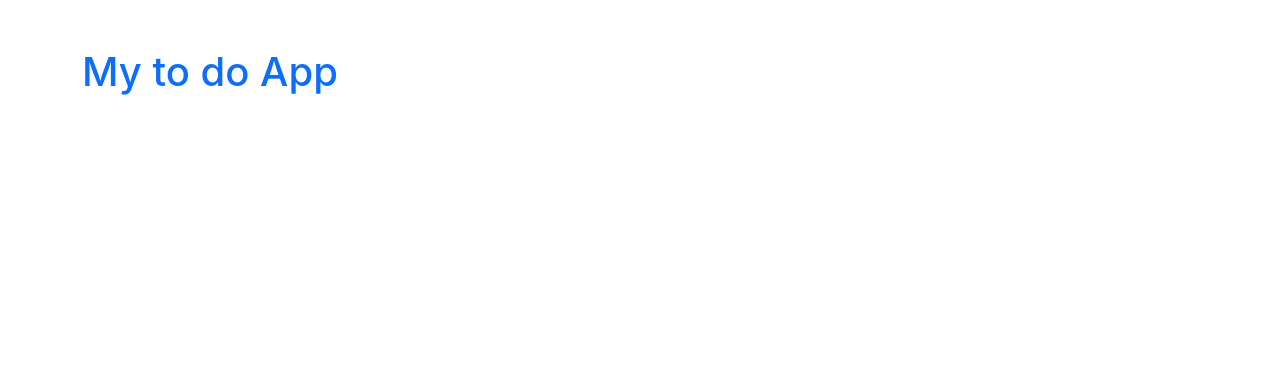
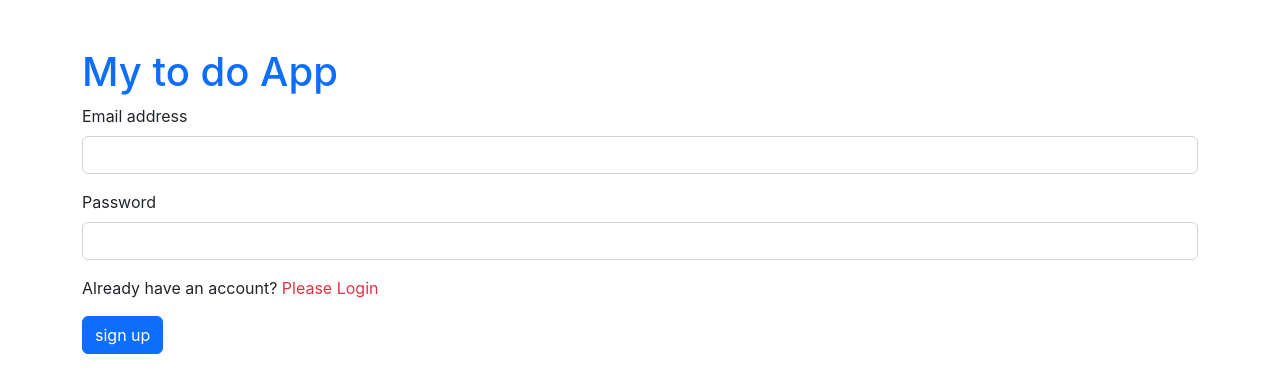
Before and after one commit to srabon0/react-todo-client, a React (Create React App) app: page /signup in a window 1280 px wide. Before the commit this address had no page. Shown: the top 392 px of the page. Built offline with nearby package versions, Linux system fonts and the light colour scheme.

Commit message:
login signup

```diff
--- a/package.json
+++ b/package.json
@@ -9,6 +9,7 @@
     "firebase": "^9.8.1",
     "react": "^18.1.0",
     "react-dom": "^18.1.0",
+    "react-firebase-hooks": "^5.0.3",
     "react-router-dom": "^6.3.0",
     "react-scripts": "5.0.1",
     "web-vitals": "^2.1.4"
--- a/src/App.js
+++ b/src/App.js
@@ -1,6 +1,8 @@
 
-import { Routes, Route, Link } from "react-router-dom";
+import { Routes, Route } from "react-router-dom";
 import Home from "./components/Home/Home";
+import Login from "./components/Login/Login";
+import Signup from "./components/SignUp/Signup";
 function App() {
   return (
     <div className="container mt-5">
@@ -8,6 +10,9 @@ function App() {
 
       <Routes>
         <Route path="/" element={<Home/>} />
+        <Route path="/home" element={<Home/>} />
+        <Route path="/login" element={<Login/>} />
+        <Route path="/signup" element={<Signup/>} />
 
       </Routes>
 
--- /dev/null
+++ b/src/components/Login/Login.js
@@ -0,0 +1,77 @@
+import React, { useRef } from "react";
+import { Link, useNavigate } from "react-router-dom";
+import { useSignInWithEmailAndPassword } from "react-firebase-hooks/auth";
+import auth from "../../firebase.init";
+const Login = () => {
+  const [signInWithEmailAndPassword, user, loading, error] =
+    useSignInWithEmailAndPassword(auth);
+
+
+  const emailRef = useRef("");
+  const passwordRef = useRef("");
+  const navigate = useNavigate();
+
+  const navigateToSignUp = () => {
+    navigate("/signup");
+  };
+
+  if (loading) {
+    return (
+      <div class="spinner-border" role="status">
+        <span class="visually-hidden">Loading...</span>
+      </div>
+    );
+  }
+
+  if (user) {
+    navigate("/");
+  }
+  const handleLogin = async (event) => {
+    event.preventDefault();
+    const email = emailRef.current.value;
+    const password = passwordRef.current.value;
+
+    console.log(email, password);
+    await signInWithEmailAndPassword(email, password);
+  };
+
+  return (
+    <div>
+      <form onSubmit={handleLogin}>
+        <div class="mb-3">
+          <label class="form-label">Email address</label>
+          <input
+            type="email"
+            ref={emailRef}
+            class="form-control"
+            name="email"
+            aria-describedby="emailHelp"
+          />
+        </div>
+        <div class="mb-3">
+          <label class="form-label">Password</label>
+          <input
+            ref={passwordRef}
+            type="password"
+            class="form-control"
+            name="password"
+          />
+        </div>
+        <p>
+          Not registered yet?{" "}
+          <Link
+            to="/signup"
+            className="text-danger pe-auto text-decoration-none"
+            onClick={navigateToSignUp}
+          >
+            Please Sign Up
+          </Link>{" "}
+        </p>
+
+        <input type="submit" class="btn btn-primary" value="sign up" />
+      </form>
+    </div>
+  );
+};
+
+export default Login;
--- /dev/null
+++ b/src/components/SignUp/Signup.js
@@ -0,0 +1,71 @@
+import React, { useRef } from "react";
+import { Link, useNavigate } from "react-router-dom";
+import auth from "../../firebase.init";
+import { useCreateUserWithEmailAndPassword } from 'react-firebase-hooks/auth';
+
+
+const Signup = () => {
+    const emailRef = useRef("");
+  const passwordRef = useRef("");
+  const [createUserWithEmailAndPassword, user, loading, error] =
+    useCreateUserWithEmailAndPassword(auth);
+
+  const navigate = useNavigate();
+
+  const navigateLogin = () => {
+    navigate("/login");
+  };
+  if (loading) {
+    return (
+      <div class="spinner-border" role="status">
+        <span class="visually-hidden">Loading...</span>
+      </div>
+    );
+  }
+
+  if (user) {
+    navigate("/");
+  }
+  const handleSignup = async (event) => {
+    event.preventDefault();
+    const email = emailRef.current.value;
+    const password = passwordRef.current.value;
+
+
+    await createUserWithEmailAndPassword(email, password);
+  };
+  return (
+    <div>
+      <form onSubmit={handleSignup}>
+        <div class="mb-3">
+          <label class="form-label">Email address</label>
+          <input
+            type="email"
+            class="form-control"
+            name="email"
+            ref={emailRef}
+            aria-describedby="emailHelp"
+          />
+        </div>
+        <div class="mb-3">
+          <label class="form-label">Password</label>
+          <input   ref={passwordRef} type="password" class="form-control" name="password" />
+        </div>
+        <p>
+          Already have an account?{" "}
+          <Link
+            to="/login"
+            className="text-danger pe-auto text-decoration-none"
+            onClick={navigateLogin}
+          >
+            Please Login
+          </Link>{" "}
+        </p>
+
+        <input type="submit" class="btn btn-primary" value="sign up" />
+      </form>
+    </div>
+  );
+};
+
+export default Signup;
```
Also changed, not shown: 1 other file (tests, documents, lock files or other folders).
